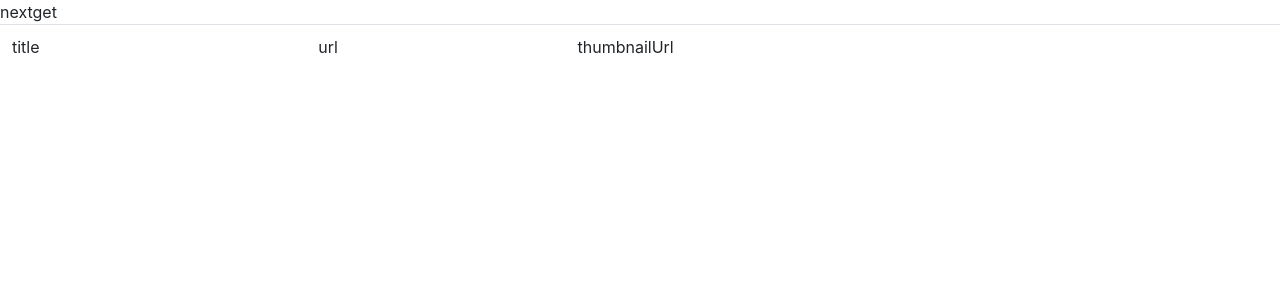
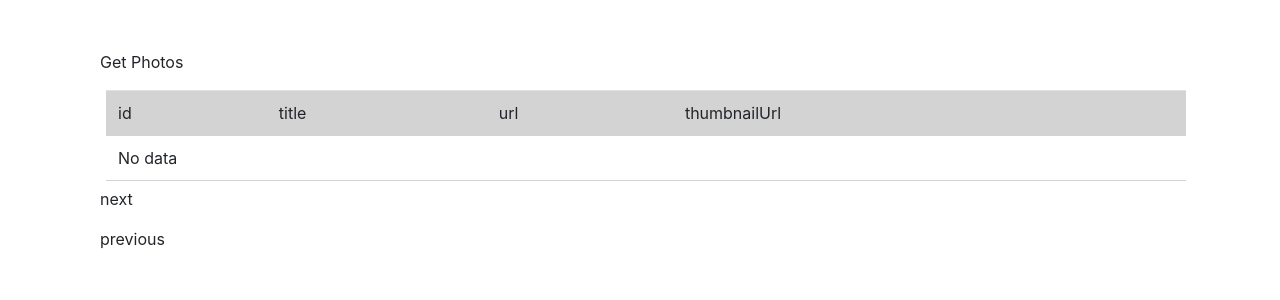
Before and after one commit to AlejoSalvo95/gm-challenge, a React (Create React App) app: page / in a window 1280 px wide. Shown: the top 300 px of the page. Built offline with nearby package versions, Linux system fonts and the light colour scheme.

Commit message:
Started pagination index

```diff
--- /dev/null
+++ b/src/components/Table/Table.styles.tsx
@@ -0,0 +1,26 @@
+import React, { Component } from "react";
+import { render } from "react-dom";
+import styled from "styled-components";
+export const StyledTable = styled.table`
+    border-radius:15px;
+    margin:6px;
+    padding:12px;
+`;
+
+export const TableContainer = styled.div`
+  padding: 50px 100px;
+`;
+
+export const TableHeader = styled.thead`
+  padding: 50px 100px;
+  background-color: lightgrey;
+`;
+
+export const TableRow = styled.tr`
+    padding: .5em;
+    border-bottom: 1px solid lightgrey;
+`;
+export const TableData = styled.td`
+    padding: .5em;
+    border-bottom: 1px solid lightgrey;
+`;
--- a/src/components/Table/Table.tsx
+++ b/src/components/Table/Table.tsx
@@ -1,17 +1,56 @@
 import React, { Component, useState } from "react";
 import { useDispatch, useSelector, useStore } from "react-redux";
-import { TableState } from "../../redux/types";
-
+import { indexNeighboors, photosPerPage } from "../../config.json";
 import {
     getPhotosFailed,
     getPhotosStarted,
     getPhotosSuccess,
+    goToPage,
+    nextPage,
+    previousPage,
 } from "../../redux/actions";
+import { TableState } from "../../redux/types";
+import { StyledTable, TableContainer, TableData, TableHeader, TableRow } from "./Table.styles";
+
 const selector = (state) => {
     return state.table;
 };
+
+function Table() {
+    // TODO REMOVE PHOTO
+    const dispatch = useDispatch();
+
+    const tableState: TableState = useSelector(selector);
+
+    // Logic for displaying items
+    const indexOfLastItem = tableState.currentPage * photosPerPage;
+    const indexOfFirstItem = indexOfLastItem - photosPerPage;
+    const currentPhotos = tableState.photos.slice(indexOfFirstItem, indexOfLastItem);
+
+    // Logic for displaying page numbers
+    const pageNumbers = [];
+
+    const getPagesIndex = (currentPage) => {
+        const totalPages = Math.ceil(tableState.photos.length / photosPerPage);
+        const startingIndex = currentPage - indexNeighboors > 0 ? currentPage - indexNeighboors : 0;
+        const endingIndex = currentPage + indexNeighboors;
+        let i = startingIndex;
+        while (i < endingIndex) {
+            if (i > 0 && i < totalPages) {
+                pageNumbers.push(i);
+            }
+            i++;
+        }
+    };
+
+    const pagesIndex = getPagesIndex(tableState.currentPage);
+
+    const numberClicked = (page: number) => {
+        dispatch(goToPage(page));
+    };
+
     const jsonUrl = "https://jsonplaceholder.typicode.com/";
-const getData = (dispatch) => {
+    const getData = () => {
         dispatch(getPhotosStarted());
         fetch(jsonUrl + "photos")
             .then((response) => response.json())
@@ -22,48 +61,75 @@ const getData = (dispatch) => {
             })
             .catch(() => { dispatch(getPhotosFailed()); });
     };
-function Table() {
-    // TODO REMOVE PHOTO
-    const dispatch = useDispatch();
-    const nexPage = () => {
-        dispatch({ type: "NEXT_PAGE", filter: "rrr" });
+    const handleNextPage = () => {
+        if (tableState.currentPage < 1) {
+            dispatch(nextPage());
+        }
     };
-    const tableState: TableState = useSelector(selector);
+    const handlePreviousPage = () => {
+        if (tableState.currentPage > 0) {
+            dispatch(previousPage());
+        }
+    };
 
     return (
+        <TableContainer >
+            {
                 !tableState.status || tableState.status === "success" ?
-            <div className="table-container" >
+                    <div>
+                        <p
+                            onClick={() => getData()}
+                        >Get Photos</p>
+
+                        <StyledTable className="table" >
+                            <TableHeader className="t-header" >
+                                <TableRow className="t-row" >
+                                    <TableData className="t-data" >id </TableData>
+                                    <TableData className="t-data" >title </TableData>
+                                    <TableData className="t-data" >url </TableData>
+                                    <TableData className="t-data" >thumbnailUrl </TableData>
+                                </TableRow>
+                            </TableHeader>
+                            <tbody className="t-body" >
+                                {currentPhotos && currentPhotos.length ?
+                                    currentPhotos.map((element, idx) => <TableRow key={idx} className="t-row" >
+                                        <TableData className="t-data" >{element.id} </TableData>
+                                        <TableData className="t-data" >{element.title} </TableData>
+                                        <TableData className="t-data" >{element.url} </TableData>
+                                        <TableData className="t-data" >{element.thumbnailUrl} </TableData>
+                                    </TableRow>)
+                                    : <TableRow className="t-row" >
+                                        <td colSpan={3} className="t-data" >No data</td>
+                                    </TableRow>}
+                            </tbody>
+                        </StyledTable>
+
+                        <p
+                            onClick={() => handleNextPage()}
+                        >next</p>
+                        {
+                            pageNumbers.map((num, idx) =>
                                 <span
-                    onClick={nexPage}
-                >next</span>
-                <span
-                    onClick={() => getData(dispatch)}
-                >get</span>
+                                    key={idx}
+                                    onClick={() => numberClicked(num)}
+                                >
+                                    {num}
+                                </span>
 
-                <table className="table" >
-                    <thead className="t-header" >
-                        <tr className="t-row" >
-                            <td className="t-data" >title </td>
-                            <td className="t-data" >url </td>
-                            <td className="t-data" >thumbnailUrl </td>
-                        </tr>
-                    </thead>
-                    <tbody className="t-body" >
-                        {tableState && tableState.photos ?
-                            tableState.photos.map((element, idx) => <tr key={idx} className="t-row" >
-                                <td className="t-data" >{element.title} </td>
-                                <td className="t-data" >{element.url} </td>
-                                <td className="t-data" >{element.thumbnailUrl} </td>
-                            </tr>)
-                            : <tr className="t-row" >
-                                <td className="t-data" >No rows</td>
-                            </tr>}
-                    </tbody>
-                </table>
+                            )
+                        }
+
+                        <p
+                            onClick={() => handlePreviousPage()}
+                        >previous</p>
                     </div>
 
                     : tableState.status === "failed" ?
                         <p>Failed</p>
-                : <p>Loading</p>);
+                        : <p>Loading</p>
+            }
+        </TableContainer>
+    );
+
 }
 export default Table;
--- /dev/null
+++ b/src/config.json
@@ -0,0 +1,4 @@
+{
+    "photosPerPage": 10,
+    "indexNeighboors": 5
+}
--- a/src/redux/actions/index.tsx
+++ b/src/redux/actions/index.tsx
@@ -1,8 +1,13 @@
 export const NEXT_PAGE = "NEXT_PAGE";
 export const PREVIOUS_PAGE = "PREVIOUS_PAGE";
+export const GO_TO_PAGE = "GO_TO_PAGE";
+export const NEXT_X_PAGES = "NEXT_X_PAGES";
+export const PREVIOUS_X_PAGES = "PREVIOUS_X_PAGES";
 export const GET_PHOTOS_STARTED = "GET_PHOTOS_STARTED";
 export const GET_PHOTOS_SUCCESS = "GET_PHOTOS_SUCCESS";
 export const GET_PHOTOS_FAILED = "GET_PHOTOS_FAILED";
+
+import { PhotoType } from "../types";
 
 import { TableState } from "../types";
 export function getPhotosStarted() {
@@ -10,7 +15,7 @@ export function getPhotosStarted() {
     type: GET_PHOTOS_STARTED,
   };
 }
-export function getPhotosSuccess(photos) {
+export function getPhotosSuccess(photos: PhotoType) {
   return {
     type: GET_PHOTOS_SUCCESS,
     photos,
@@ -21,8 +26,25 @@ export function getPhotosFailed() {
     type: GET_PHOTOS_FAILED,
   };
 }
+export function nextPage() {
+  return {
+    type: NEXT_PAGE,
+  };
+}
+export function previousPage() {
+  return {
+    type: PREVIOUS_PAGE,
+  };
+}
+
+export function goToPage(page: number) {
+  return {
+    type: GO_TO_PAGE,
+    page,
+  };
+}
 
 export const TableInitalState: TableState = {
-  pageIdx: 0,
+  currentPage: 1,
   photos: [],
 };
--- a/src/redux/reducers/tableReducer.tsx
+++ b/src/redux/reducers/tableReducer.tsx
@@ -3,8 +3,11 @@ import {
   GET_PHOTOS_FAILED,
   GET_PHOTOS_STARTED,
   GET_PHOTOS_SUCCESS,
+  GO_TO_PAGE,
   NEXT_PAGE,
+  NEXT_X_PAGES,
   PREVIOUS_PAGE,
+  PREVIOUS_X_PAGES,
 } from "../actions";
 
 const tableReducer = (state = TableInitalState, action) => {
@@ -12,12 +15,32 @@ const tableReducer = (state = TableInitalState, action) => {
     case NEXT_PAGE:
       return {
         ...state,
-        pageIdx: state.pageIdx + 1,
+        currentPage: state.currentPage + 1,
       };
     case PREVIOUS_PAGE:
       return {
         ...state,
-        pageIdx: state.pageIdx - 1,
+        currentPage: state.currentPage - 1,
+      };
+    case NEXT_PAGE:
+      return {
+        ...state,
+        currentPage: state.currentPage + 1,
+      };
+    case GO_TO_PAGE:
+      return {
+        ...state,
+        currentPage: action.page,
+      };
+    case NEXT_X_PAGES:
+      return {
+        ...state,
+        currentPage: state.currentPage + action.photosPerPage,
+      };
+    case PREVIOUS_X_PAGES:
+      return {
+        ...state,
+        currentPage: state.currentPage - action.photosPerPage,
       };
     case GET_PHOTOS_SUCCESS:
       return {
--- a/src/redux/types/index.ts
+++ b/src/redux/types/index.ts
@@ -4,7 +4,7 @@ import { useDispatch } from "react-redux";
 import store from "../store";
 type StatusType = "success" | "started" | "failed";
 
-interface PhotoType {
+export interface PhotoType {
   albumId: number;
   id: number;
   thumbnailUrl: string;
@@ -12,7 +12,7 @@ interface PhotoType {
   url: string;
 }
 export interface TableState {
-  pageIdx: number;
+  currentPage: number;
   photos: PhotoType[];
   status?: StatusType;
 }
```
Lines whose indentation alone changed are shown as unchanged.
